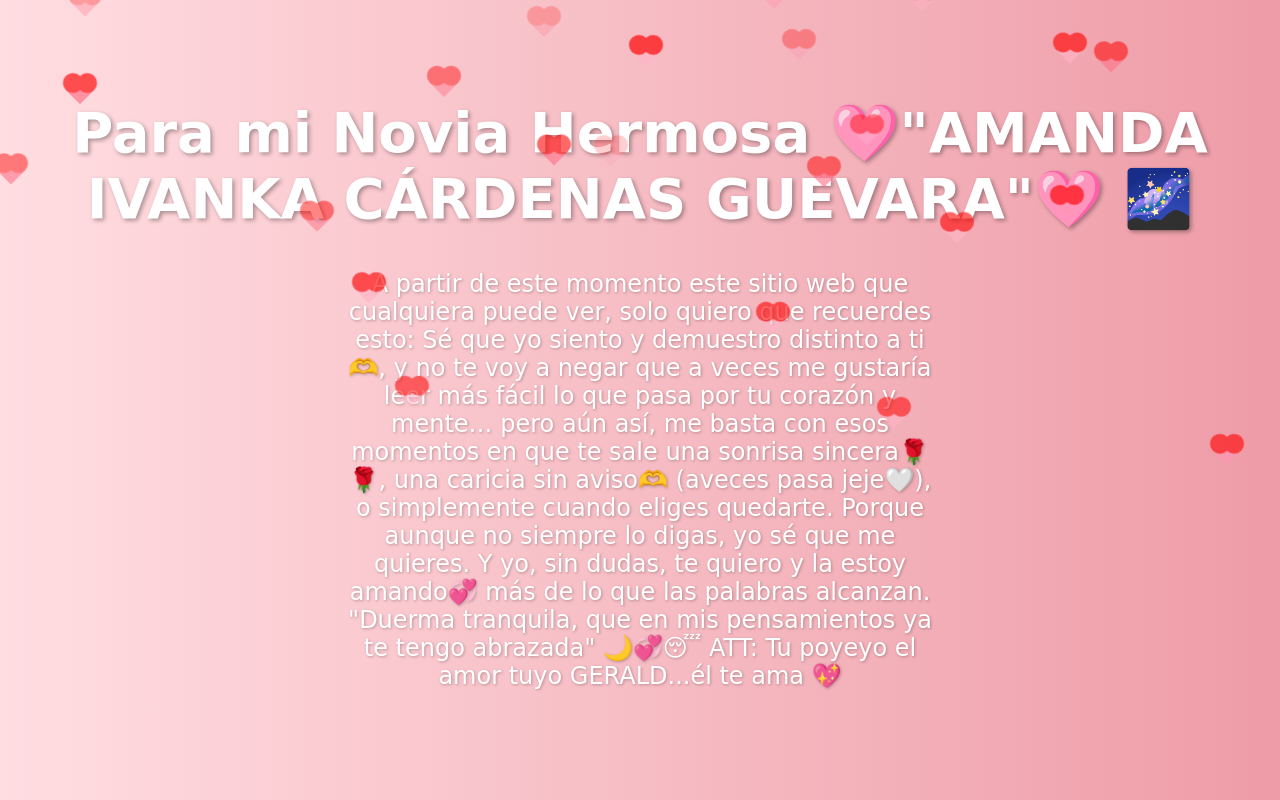
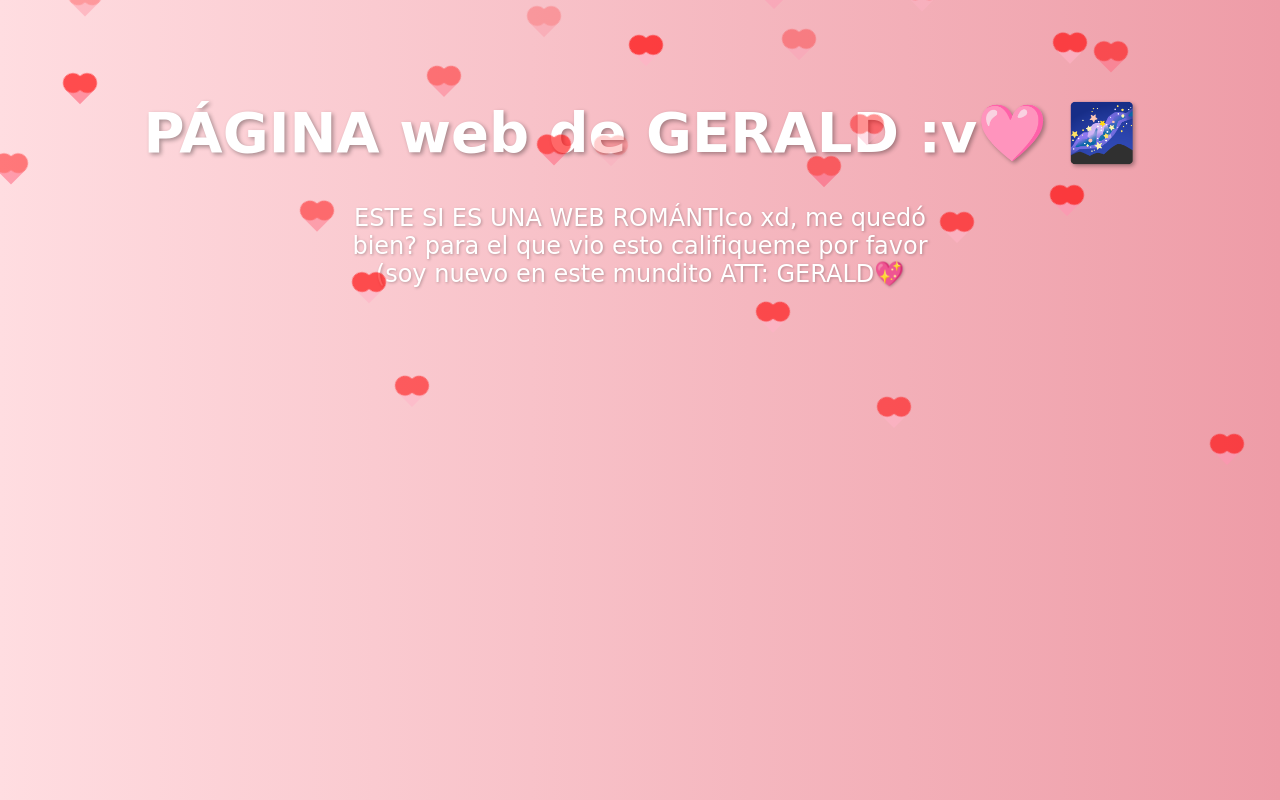
Before and after one commit to msxAonym/para-mi-amada, a plain HTML site: page index.html in a window 1280 px wide. Drawn offline with Linux system fonts and the light colour scheme.

Commit message:
Update index.html

```diff
--- a/index.html
+++ b/index.html
@@ -2,7 +2,7 @@
 <html lang="es">
 <head>
   <meta charset="UTF-8">
-  <title>💌Para Amandis💌 💘</title>
+  <title>💌página de BARTOLito💘</title>
   <style>
     body {
       margin: 0;
@@ -77,10 +77,9 @@
 </head>
 <body>
 
-  <h1>Para mi Novia Hermosa 🩷"AMANDA IVANKA CÁRDENAS GUEVARA"🩷 🌌</h1>
-  <p>A partir de este momento este sitio web que cualquiera puede ver, solo quiero que recuerdes esto: Sé que yo siento y demuestro distinto a ti🫶, y no te voy a negar que a veces me gustaría leer más fácil lo que pasa por tu corazón y mente… pero aún así,
-    me basta con esos momentos en que te sale una sonrisa sincera🌹🌹, una caricia sin aviso🫶 (aveces pasa jeje🤍), o simplemente cuando eliges quedarte. Porque aunque no siempre lo digas, yo sé que me quieres. Y yo, sin dudas, te quiero y la estoy amando💞 más de lo que las palabras alcanzan. "Duerma tranquila, que en mis pensamientos ya te tengo abrazada" 🌙💞😴
-    ATT: Tu poyeyo el amor tuyo GERALD...él te ama   💖</p>
+  <h1> PÁGINA web de GERALD :v🩷 🌌</h1>
+  <p> ESTE SI ES UNA WEB ROMÁNTIco xd, me quedó bien? para el que vio esto califiqueme por favor (soy nuevo en este mundito
+    ATT: GERALD💖</p>
 
   <audio autoplay loop>
     <source src="https://www.bensound.com/bensound-music/bensound-love.mp3" type="audio/mp3">
```
